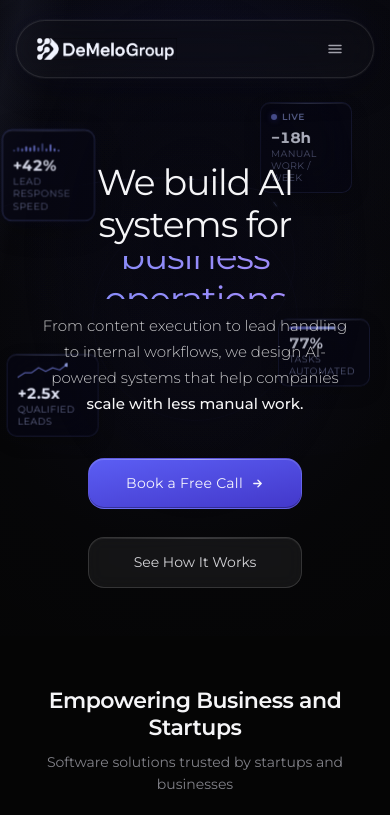
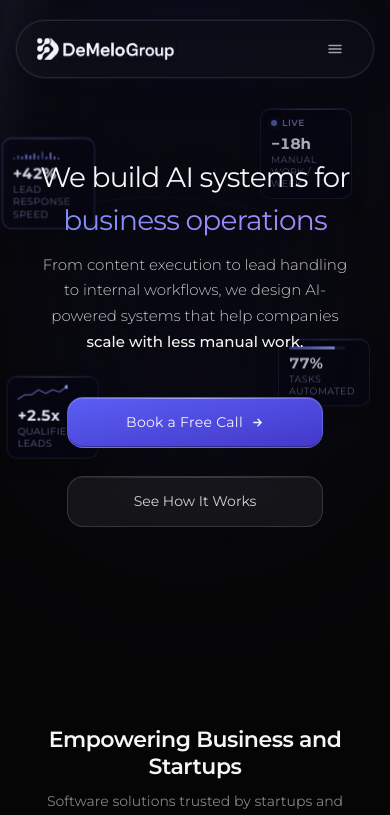
Before and after one commit to felipecardenaz-spec/demelogroup-website, a Next.js app: page / in a window 390 px wide. Shown: the top 815 px of the page. Built offline with nearby package versions, Linux system fonts and the light colour scheme.

Commit message:
fix: hero mobile - remove signal balls, 75% button width, 80vh minHeight, 28px font clamp

```diff
--- a/src/components/sections/hero.tsx
+++ b/src/components/sections/hero.tsx
@@ -314,10 +314,6 @@ function ConnSvg({ t, conns, isMobile, msx, msy, focusIdx, focusInt }: {
             <path d={`M ${c.x0} ${c.y0} Q ${c.cpx} ${c.cpy} ${c.x1} ${c.y1}`}
               fill="none" stroke={`rgba(129,140,248,${lineOp})`}
               strokeWidth={isFoc ? "0.80" : "0.45"} strokeLinecap="round"/>
-            <circle cx={sp3.x} cy={sp3.y} r="0.8" fill={`rgba(165,180,252,${t3Op.toFixed(2)})`} filter="url(#glow)"/>
-            <circle cx={sp2.x} cy={sp2.y} r="1.1" fill={`rgba(165,180,252,${t2Op.toFixed(2)})`} filter="url(#glow)"/>
-            <Signal cx={sp.x} cy={sp.y} angle={angle} op={sigOp} size={1.8}/>
-            <circle cx={sp4.x} cy={sp4.y} r="1.1" fill={`rgba(165,180,252,${secOp.toFixed(2)})`} filter="url(#glow)"/>
           </g>
         );
       })}
@@ -507,9 +503,9 @@ export function Hero() {
 
   return (
     <section ref={sectionRef} aria-label="Hero" style={{
-      position:"relative", overflow:"hidden", minHeight:"580px",
+      position:"relative", overflow:"hidden", minHeight:isMobile?"80vh":"100vh",
       display:"flex", flexDirection:"column", alignItems:"center",
-      marginTop:"-81px", paddingTop:"81px", paddingBottom:"0",
+      marginTop:"-81px", paddingTop:"81px", paddingBottom:"0px",
     }}>
       {/* Atmospheric glow overlay */}
       <motion.div aria-hidden="true" initial={{opacity:0}} animate={{opacity:1}} transition={{duration:2.4,ease:"easeOut"}}
@@ -544,9 +540,9 @@ export function Hero() {
           initial={{opacity:0,y:24}} animate={{opacity:1,y:0}}
           transition={{duration:0.85,ease:[0.22,1,0.36,1],delay:0.18}}
           style={{
-            fontSize:"clamp(36px,5vw,62px)",fontWeight:400,lineHeight:1.18,
+            fontSize:"clamp(28px,5vw,62px)",fontWeight:400,lineHeight:1.18,
             letterSpacing:"-0.028em",color:"#f5f5f7",
-            margin:"0 0 22px",width:"100%",maxWidth:"min(700px,90%)",
+            margin:"0 0 22px",width:"100%",maxWidth:"min(700px,95%)",
           }}
         >
           <span style={{display:"block"}}>We build AI systems for</span>
@@ -591,8 +587,8 @@ export function Hero() {
           transition={{duration:0.72,ease:[0.22,1,0.36,1],delay:0.40}}
           style={{display:"flex",alignItems:"center",justifyContent:"center",gap:"28px",flexWrap:"wrap",pointerEvents:"auto"}}
         >
-          <PrimaryBtn href="#contact" label="Book a Free Call"/>
-          <SecondaryBtn href="#how-it-works" label="See How It Works"/>
+          <PrimaryBtn href="#contact" label="Book a Free Call" isMobile={isMobile}/>
+          <SecondaryBtn href="#how-it-works" label="See How It Works" isMobile={isMobile}/>
         </motion.div>
       </div>
     </section>
@@ -600,13 +596,13 @@ export function Hero() {
 }
 
 /* ─── Buttons ────────────────────────────────────────────────────── */
-function PrimaryBtn({ href, label }: { href:string; label:string }) {
+function PrimaryBtn({ href, label, isMobile }: { href:string; label:string; isMobile:boolean }) {
   const [hov, setHov] = useState(false);
   return (
     <a href={href} onMouseEnter={()=>setHov(true)} onMouseLeave={()=>setHov(false)}
       style={{
         position:"relative",display:"inline-flex",alignItems:"center",justifyContent:"center",gap:"8px",
-        width:"clamp(190px,75vw,214px)",padding:"14px 20px",borderRadius:"16px",
+        width:isMobile?"75%":"clamp(190px,75vw,214px)",padding:"14px 20px",borderRadius:"16px",
         fontSize:"14px",fontWeight:400,letterSpacing:"0.02em",
         textDecoration:"none",color:"rgba(255,255,255,0.94)",
         background:hov?"linear-gradient(170deg,#818cf8 0%,#6366f1 50%,#4f46e5 100%)":"linear-gradient(170deg,#5b5ef4 0%,#4338ca 100%)",
@@ -627,7 +623,7 @@ function PrimaryBtn({ href, label }: { href:string; label:string }) {
   );
 }
 
-function SecondaryBtn({ href, label }: { href:string; label:string }) {
+function SecondaryBtn({ href, label, isMobile }: { href:string; label:string; isMobile:boolean }) {
   const [hov, setHov] = useState(false);
   const [press, setPress] = useState(false);
   return (
@@ -636,7 +632,7 @@ function SecondaryBtn({ href, label }: { href:string; label:string }) {
       onMouseDown={()=>setPress(true)} onMouseUp={()=>setPress(false)}
       style={{
         position:"relative",display:"inline-flex",alignItems:"center",justifyContent:"center",
-        width:"clamp(190px,75vw,214px)",padding:"14px 20px",borderRadius:"16px",
+        width:isMobile?"75%":"clamp(190px,75vw,214px)",padding:"14px 20px",borderRadius:"16px",
         fontSize:"14px",fontWeight:400,textDecoration:"none",overflow:"hidden",whiteSpace:"nowrap",
         color:hov?"#f5f5f7":"#d4d4d8",
         background:hov?"rgba(255,255,255,0.10)":"rgba(255,255,255,0.06)",
```
